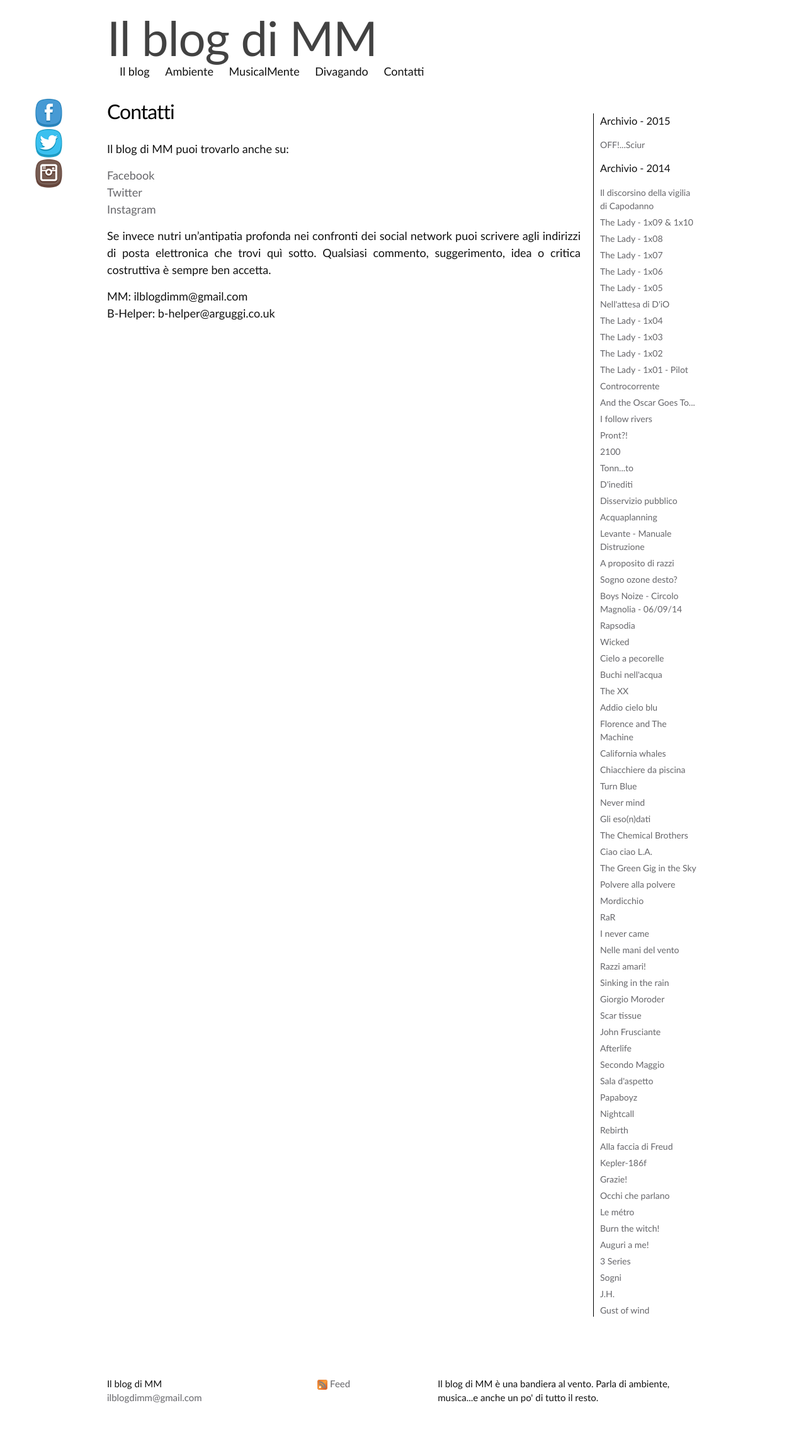
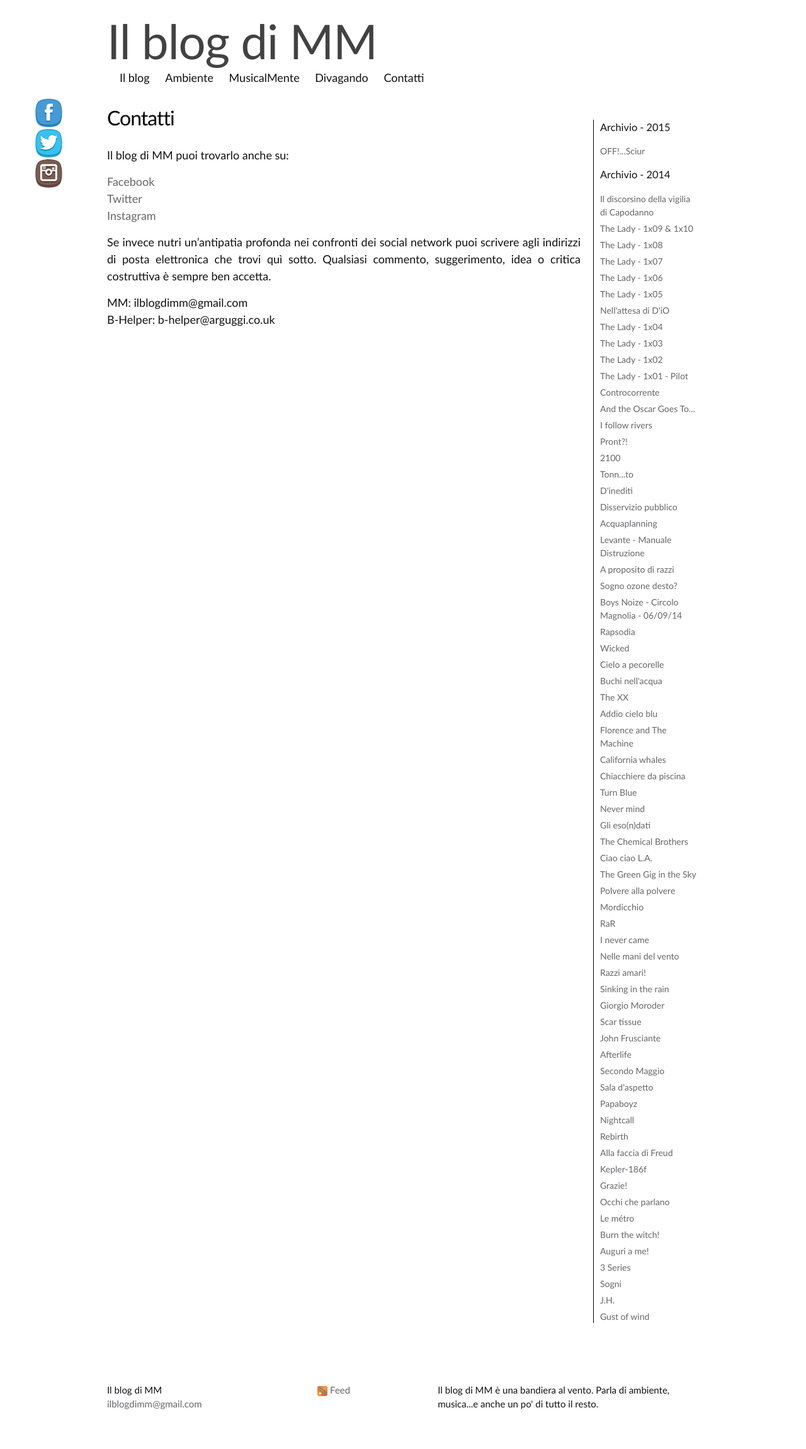
Before and after one commit to ilblogdimm/ilblogdimm, a Jekyll site: the page built from contatti.md, in a window 1280 px wide. Shown: the whole page at 63% size. Built offline with Jekyll 4.4.1, drawn with Linux system fonts in a browser that asks for light colours.

Commit message:
cavolatina di layout

```diff
--- a/_sass/_layout.scss
+++ b/_sass/_layout.scss
@@ -10,7 +10,7 @@
 
 .site-title {
   font-size: 76px;
-  line-height: 50px;
+  line-height: 60px;
   letter-spacing: -1px;
   margin-bottom: 0;
   float: left;
```
